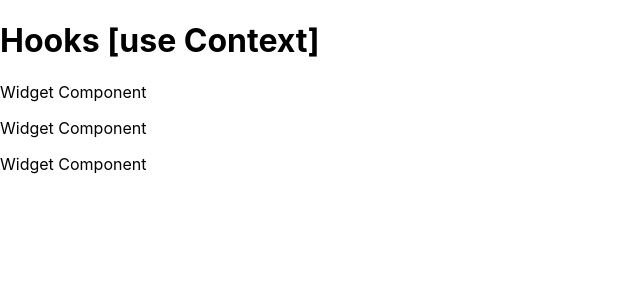
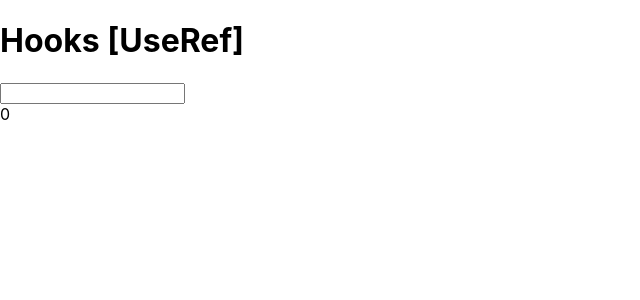
Before and after one commit to Mohammedazzam/React-Beginner2, a React (Create React App) app: page / in a window 1280 px wide. Shown: the top 300 px of the page, without its empty margins (0-640 px from the left). Built offline with nearby package versions, Linux system fonts and the light colour scheme.

Commit message:
Hooks - UseRef

```diff
--- a/src/App.js
+++ b/src/App.js
@@ -166,17 +166,140 @@
 // export default App;
 
 
-/**************************************/
-import React from "react";
-import Widget from "./componentFunction/Widget";
-function App() {
-  return (
+/******************use Context********************/
+// import React from "react";
+// import Widget from "./componentFunction/Widget";
+// function App() {
+//   return (
+//     <div>
+//       <h1>Hooks [use Context]</h1>
+//       <Widget/>
+//       <Widget/>
+//       <Widget/>
+//     </div>
+//   )
+// }
+// export default App
+
+
+/**************use Ref****************/
+
+// import React , {useRef , useState} from "react";
+
+// function App(){
+//   const [user, setUser] = useState('')
+//   return(
+//     <div>
+//       <h1>Hooks [UseRef]</h1>
+//       <input type="text" onChange={(e) => setUser(e.target.value)}/>
+//       {user}
+//     </div>
+
+//   )
+// }
+// export default App;
+
+
+
+// import React , {useRef , useState, useEffect} from "react";
+
+// function App(){
+//   const [user, setUser] = useState('')
+
+//   useEffect(() => {
+//     console.log("ay 7age")
+//   }, [user])
+
+//   return(
+//     <div>
+//       <h1>Hooks [UseRef]</h1>
+//       <input type="text" onChange={(e) => setUser(e.target.value)}/>
+//       {user}
+//     </div>
+
+//   )
+// }
+// export default App;
+
+
+
+
+// import React , {useRef , useState, useEffect} from "react";
+
+// function App(){
+//   const [user, setUser] = useState('')
+
+//   const refInput = useRef();
+
+//   useEffect(() => {
+//     // console.log(refInput)
+//     refInput.current.focus()
+//   }, [])
+
+//   return(
+//     <div>
+//       <h1>Hooks [UseRef]</h1>
+//       <input ref={refInput} type="text" onChange={(e) => setUser(e.target.value)}/>
+//       {user}
+//     </div>
+
+//   )
+// }
+// export default App;
+
+
+
+// import React , {useRef , useState, useEffect} from "react";
+
+// function App(){
+//   const [user, setUser] = useState('')
+
+//   const refInput = useRef();
+
+//   useEffect(() => {
+//     // console.log(refInput)
+//     refInput.current.focus()
+//     refInput.current.value = "Mohammed"
+//   }, [])
+
+//   return(
+//     <div>
+//       <h1>Hooks [UseRef]</h1>
+//       <input ref={refInput} type="text" onChange={(e) => setUser(e.target.value)}/>
+//       {user}
+//     </div>
+
+//   )
+// }
+// export default App;
+
+
+
+
+
+
+
+import React , {useRef , useState, useEffect} from "react";
+
+function App(){
+  const [user, setUser] = useState('')
+
+  const count = useRef(0)
+
+  const refInput = useRef();
+
+  useEffect(() => {
+    count.current = count.current + 1
+  }, [user])
+
+  return(
     <div>
-      <h1>Hooks [use Context]</h1>
-      <Widget/>
-      <Widget/>
-      <Widget/>
+      <h1>Hooks [UseRef]</h1>
+      <input ref={refInput} type="text" onChange={(e) => setUser(e.target.value)}/>
+      {user}  <br/>
+      {count.current}
     </div>
+
   )
 }
-export default App
+export default App;
```
